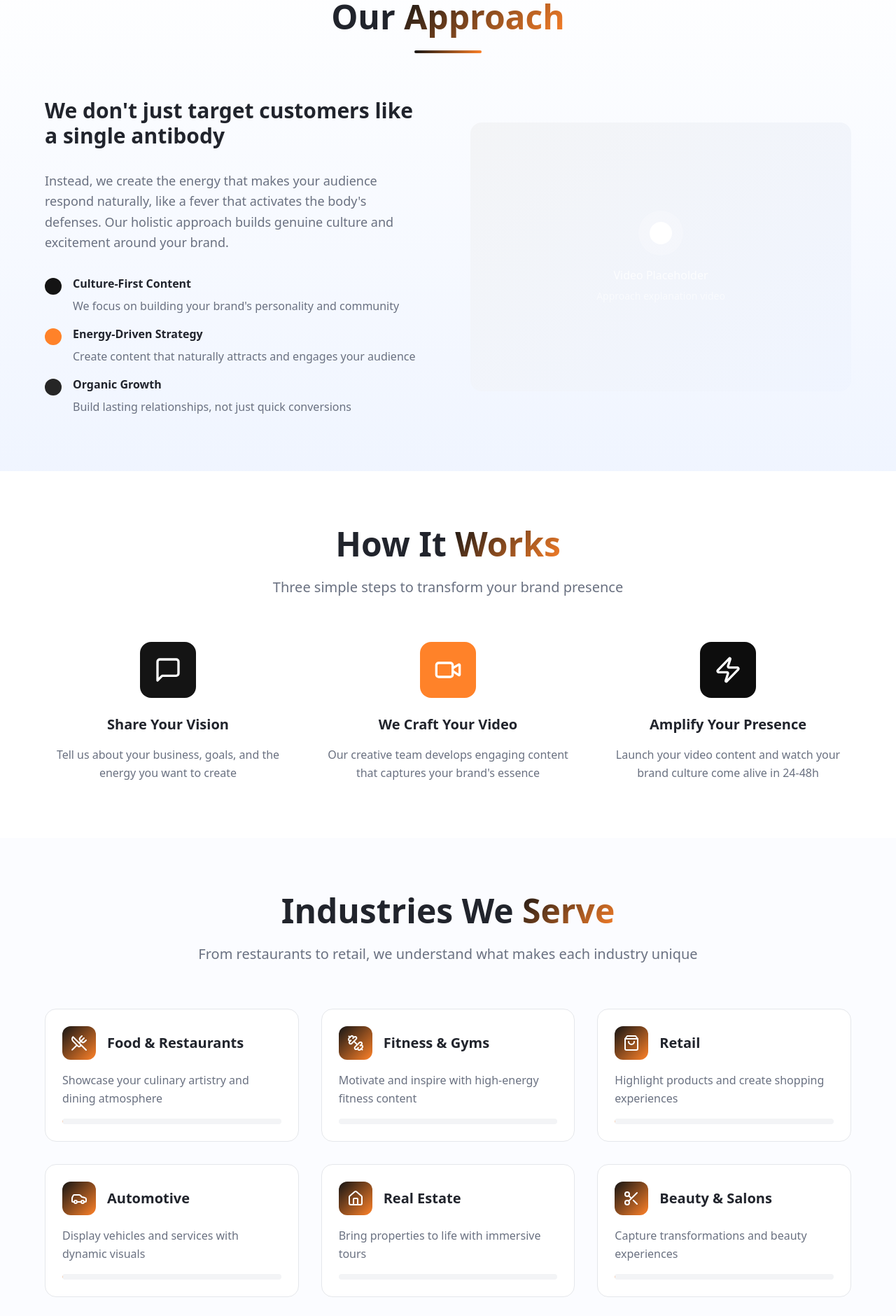
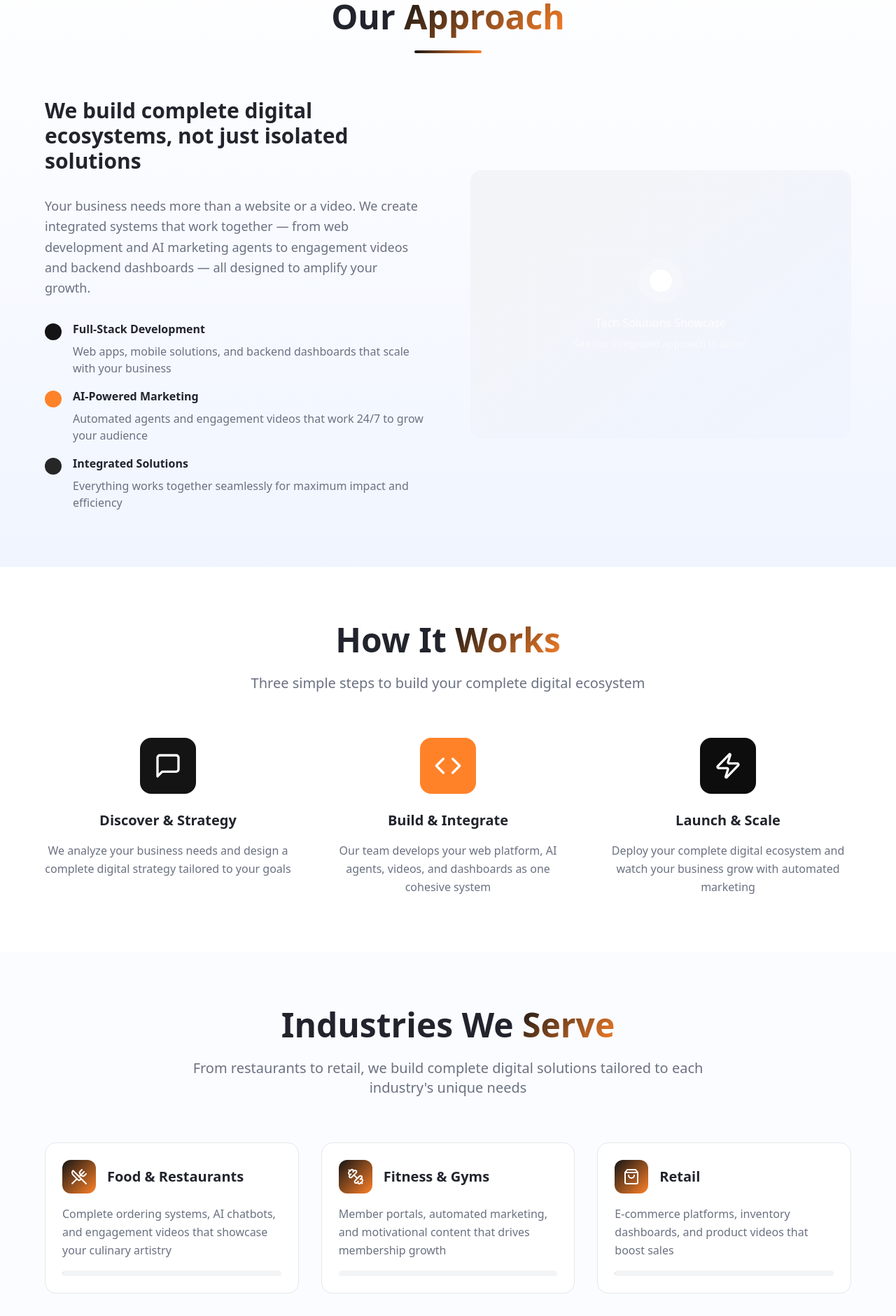
Before and after one commit to bytesandbalance/jovial-vibe-studio, a React (Vite) app: page / in a window 1280 px wide. Shown: the part 880-2760 px from the top of the page at 70% size. Built offline with nearby package versions, Linux system fonts and the light colour scheme; no server answers; the database is empty; the HTML template or start-up script is replaced by a standard one.

Commit message:
Expand service offerings

```diff
--- a/src/components/ApproachSection.tsx
+++ b/src/components/ApproachSection.tsx
@@ -12,37 +12,37 @@ const ApproachSection = () => {
         <div className="grid md:grid-cols-2 gap-16 items-center">
           <div className="space-y-8">
             <h3 className="text-2xl md:text-3xl font-semibold text-foreground leading-relaxed">
-              We don't just target customers like a single antibody
+              We build complete digital ecosystems, not just isolated solutions
             </h3>
 
             <p className="text-lg text-muted-foreground leading-relaxed">
-              Instead, we create the energy that makes your audience respond naturally,
-              like a fever that activates the body's defenses. Our holistic approach
-              builds genuine culture and excitement around your brand.
+              Your business needs more than a website or a video. We create integrated
+              systems that work together — from web development and AI marketing agents
+              to engagement videos and backend dashboards — all designed to amplify your growth.
             </p>
 
             <div className="space-y-4">
               <div className="flex items-start space-x-4">
                 <div className="w-6 h-6 bg-primary rounded-full flex-shrink-0 mt-1" />
                 <div>
-                  <h4 className="font-semibold text-foreground mb-2">Culture-First Content</h4>
-                  <p className="text-muted-foreground">We focus on building your brand's personality and community</p>
+                  <h4 className="font-semibold text-foreground mb-2">Full-Stack Development</h4>
+                  <p className="text-muted-foreground">Web apps, mobile solutions, and backend dashboards that scale with your business</p>
                 </div>
               </div>
 
               <div className="flex items-start space-x-4">
                 <div className="w-6 h-6 bg-coral rounded-full flex-shrink-0 mt-1" />
                 <div>
-                  <h4 className="font-semibold text-foreground mb-2">Energy-Driven Strategy</h4>
-                  <p className="text-muted-foreground">Create content that naturally attracts and engages your audience</p>
+                  <h4 className="font-semibold text-foreground mb-2">AI-Powered Marketing</h4>
+                  <p className="text-muted-foreground">Automated agents and engagement videos that work 24/7 to grow your audience</p>
                 </div>
               </div>
 
               <div className="flex items-start space-x-4">
                 <div className="w-6 h-6 bg-primary-light rounded-full flex-shrink-0 mt-1" />
                 <div>
-                  <h4 className="font-semibold text-foreground mb-2">Organic Growth</h4>
-                  <p className="text-muted-foreground">Build lasting relationships, not just quick conversions</p>
+                  <h4 className="font-semibold text-foreground mb-2">Integrated Solutions</h4>
+                  <p className="text-muted-foreground">Everything works together seamlessly for maximum impact and efficiency</p>
                 </div>
               </div>
             </div>
@@ -53,8 +53,8 @@ const ApproachSection = () => {
               <div className="w-16 h-16 bg-white/20 rounded-full flex items-center justify-center mx-auto mb-4">
                 <div className="w-8 h-8 bg-white rounded-full" />
               </div>
-              <p className="text-white/80 font-medium">Video Placeholder</p>
-              <p className="text-white/60 text-sm mt-2">Approach explanation video</p>
+              <p className="text-white/80 font-medium">Tech Solutions Showcase</p>
+              <p className="text-white/60 text-sm mt-2">See our integrated approach in action</p>
             </div>
           </div>
         </div>
--- a/src/components/ContactSection.tsx
+++ b/src/components/ContactSection.tsx
@@ -106,10 +106,10 @@ ${body}`;
       <div className="max-w-6xl mx-auto">
         <div className="text-center mb-16">
           <h2 className="text-4xl md:text-5xl font-bold text-foreground mb-6">
-            Let's Create <span className="gradient-text">Together</span>
+            Let's Build <span className="gradient-text">Together</span>
           </h2>
           <p className="text-xl text-muted-foreground max-w-3xl mx-auto">
-            Ready to transform your brand with video content that builds culture and drives engagement?
+            Ready to transform your business with a complete digital ecosystem that grows with you?
           </p>
         </div>
 
@@ -194,10 +194,10 @@ ${body}`;
 
               <div>
                 <label className="block text-sm font-medium text-foreground mb-2">
-                  Brand Goals / Key Message *
+                  Project Goals & Requirements *
                 </label>
                 <Textarea
-                  placeholder="Tell us about your brand goals, the energy you want to create, and what makes your business special..."
+                  placeholder="Tell us about your project needs - web development, AI agents, marketing videos, dashboards, or a complete digital transformation..."
                   className="min-h-[120px] resize-none"
                   value={formData.message}
                   onChange={(e) => handleInputChange('message', e.target.value)}
@@ -216,8 +216,8 @@ ${body}`;
             <div>
               <h3 className="text-2xl font-semibold text-foreground mb-6">Get in Touch</h3>
               <p className="text-lg text-muted-foreground leading-relaxed mb-8">
-                Ready to bring your brand to life? Let's discuss how we can create
-                video content that builds your culture and attracts customers naturally.
+                Ready to transform your business? Let's discuss how we can build your
+                complete digital ecosystem with web development, AI agents, and engaging content.
               </p>
             </div>
 
--- a/src/components/HeroSection.tsx
+++ b/src/components/HeroSection.tsx
@@ -29,12 +29,12 @@ const HeroSection = () => {
       {/* Content */}
       <div className="relative z-10 text-center max-w-6xl mx-auto px-6">
         <h1 className="text-5xl md:text-7xl font-bold text-white mb-6 animate-fade-in-up">
-          Videos That Bring Your{" "}
-          <span className="gradient-text">Brand to Life</span>
+          Your Complete{" "}
+          <span className="gradient-text">Creative Tech Partner</span>
         </h1>
 
         <p className="text-xl md:text-2xl text-white/90 mb-12 max-w-3xl mx-auto animate-fade-in-up">
-          More than advertising — create a culture, spark energy, and draw customers in.
+          From web development to AI marketing agents — we build the complete digital ecosystem that grows your business.
         </p>
 
         <div className="flex flex-col sm:flex-row gap-6 justify-center animate-fade-in-up">
--- a/src/components/HowItWorksSection.tsx
+++ b/src/components/HowItWorksSection.tsx
@@ -1,23 +1,23 @@
-import { MessageSquare, Video, Zap } from "lucide-react";
+import { MessageSquare, Code, Zap } from "lucide-react";
 
 const HowItWorksSection = () => {
   const steps = [
     {
       icon: MessageSquare,
-      title: "Share Your Vision",
-      description: "Tell us about your business, goals, and the energy you want to create",
+      title: "Discover & Strategy",
+      description: "We analyze your business needs and design a complete digital strategy tailored to your goals",
       color: "bg-primary"
     },
     {
-      icon: Video,
-      title: "We Craft Your Video",
-      description: "Our creative team develops engaging content that captures your brand's essence",
+      icon: Code,
+      title: "Build & Integrate",
+      description: "Our team develops your web platform, AI agents, videos, and dashboards as one cohesive system",
       color: "bg-coral"
     },
     {
       icon: Zap,
-      title: "Amplify Your Presence",
-      description: "Launch your video content and watch your brand culture come alive in 24-48h",
+      title: "Launch & Scale",
+      description: "Deploy your complete digital ecosystem and watch your business grow with automated marketing",
       color: "bg-primary-dark"
     }
   ];
@@ -30,7 +30,7 @@ const HowItWorksSection = () => {
             How It <span className="gradient-text">Works</span>
           </h2>
           <p className="text-xl text-muted-foreground max-w-2xl mx-auto">
-            Three simple steps to transform your brand presence
+            Three simple steps to build your complete digital ecosystem
           </p>
         </div>
 
--- a/src/components/IndustriesSection.tsx
+++ b/src/components/IndustriesSection.tsx
@@ -12,32 +12,32 @@ const IndustriesSection = () => {
     {
       icon: UtensilsCrossed,
       title: "Food & Restaurants",
-      description: "Showcase your culinary artistry and dining atmosphere"
+      description: "Complete ordering systems, AI chatbots, and engagement videos that showcase your culinary artistry"
     },
     {
       icon: Dumbbell,
       title: "Fitness & Gyms",
-      description: "Motivate and inspire with high-energy fitness content"
+      description: "Member portals, automated marketing, and motivational content that drives membership growth"
     },
     {
       icon: ShoppingBag,
       title: "Retail",
-      description: "Highlight products and create shopping experiences"
+      description: "E-commerce platforms, inventory dashboards, and product videos that boost sales"
     },
     {
       icon: Car,
       title: "Automotive",
-      description: "Display vehicles and services with dynamic visuals"
+      description: "Customer management systems, AI lead qualification, and showcase videos that sell vehicles"
     },
     {
       icon: Home,
       title: "Real Estate",
-      description: "Bring properties to life with immersive tours"
+      description: "Property management platforms, automated follow-ups, and immersive virtual tours"
     },
     {
       icon: Scissors,
       title: "Beauty & Salons",
-      description: "Capture transformations and beauty experiences"
+      description: "Booking systems, client engagement tools, and transformation videos that attract customers"
     }
   ];
 
@@ -49,7 +49,7 @@ const IndustriesSection = () => {
             Industries We <span className="gradient-text">Serve</span>
           </h2>
           <p className="text-xl text-muted-foreground max-w-3xl mx-auto">
-            From restaurants to retail, we understand what makes each industry unique
+            From restaurants to retail, we build complete digital solutions tailored to each industry's unique needs
           </p>
         </div>
 
--- a/src/components/WhyChooseSection.tsx
+++ b/src/components/WhyChooseSection.tsx
@@ -4,23 +4,23 @@ const WhyChooseSection = () => {
   const reasons = [
     {
       icon: Lightbulb,
-      title: "Holistic Approach",
-      description: "We don't just create ads - we build your brand's entire energy ecosystem that naturally attracts customers."
+      title: "Complete Tech Partner",
+      description: "From web development to AI marketing agents, we build integrated systems that work together seamlessly."
     },
     {
       icon: Zap,
-      title: "Energy-Driven Content",
-      description: "Our videos create excitement and culture around your brand, making customers want to be part of your story."
+      title: "AI-Powered Growth",
+      description: "Our automated marketing agents and engagement videos work 24/7 to attract and convert customers."
     },
     {
       icon: Clock,
-      title: "Fast Turnaround",
-      description: "From concept to launch in 24-48 hours. Get your content when you need it, without compromising quality."
+      title: "Rapid Development",
+      description: "Modern development practices and agile workflows mean faster time-to-market for your digital solutions."
     },
     {
       icon: Share2,
-      title: "Social-Media Ready",
-      description: "Every video is optimized for all platforms - Instagram, TikTok, Facebook, YouTube, and more."
+      title: "Scalable Solutions",
+      description: "Built for growth - our platforms and systems scale automatically as your business expands."
     }
   ];
 
@@ -32,7 +32,7 @@ const WhyChooseSection = () => {
             Why Choose <span className="gradient-text">Jovial</span>
           </h2>
           <p className="text-xl text-muted-foreground max-w-3xl mx-auto">
-            We're not just another video production company - we're culture creators
+            We're not just another development agency - we're your complete creative tech partner
           </p>
         </div>
 
@@ -61,10 +61,10 @@ const WhyChooseSection = () => {
           <div className="grid md:grid-cols-2 gap-12 items-center">
             <div>
               <h3 className="text-3xl font-bold text-foreground mb-6">
-                Ready to Transform Your Brand?
+                Ready to Build Your Digital Empire?
               </h3>
               <p className="text-lg text-muted-foreground mb-8">
-                Join hundreds of businesses that have amplified their presence with Jovial's energy-driven video content.
+                Join hundreds of businesses that have transformed their operations with Jovial's integrated tech solutions.
               </p>
               <button
                 onClick={() => {
@@ -81,16 +81,16 @@ const WhyChooseSection = () => {
 
             <div className="grid grid-cols-2 gap-6">
               <div className="text-center">
-                <div className="text-4xl font-bold gradient-text mb-2">500+</div>
-                <p className="text-muted-foreground">Videos Created</p>
+                <div className="text-4xl font-bold gradient-text mb-2">200+</div>
+                <p className="text-muted-foreground">Projects Delivered</p>
               </div>
               <div className="text-center">
                 <div className="text-4xl font-bold gradient-text mb-2">98%</div>
                 <p className="text-muted-foreground">Client Satisfaction</p>
               </div>
               <div className="text-center">
-                <div className="text-4xl font-bold gradient-text mb-2">24h</div>
-                <p className="text-muted-foreground">Average Turnaround</p>
+                <div className="text-4xl font-bold gradient-text mb-2">48h</div>
+                <p className="text-muted-foreground">Average Response</p>
               </div>
               <div className="text-center">
                 <div className="text-4xl font-bold gradient-text mb-2">50+</div>
```
